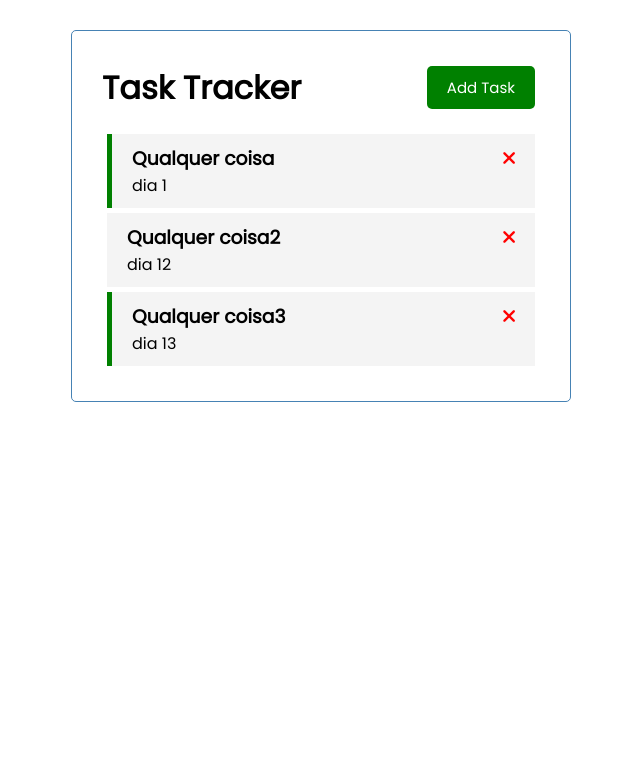
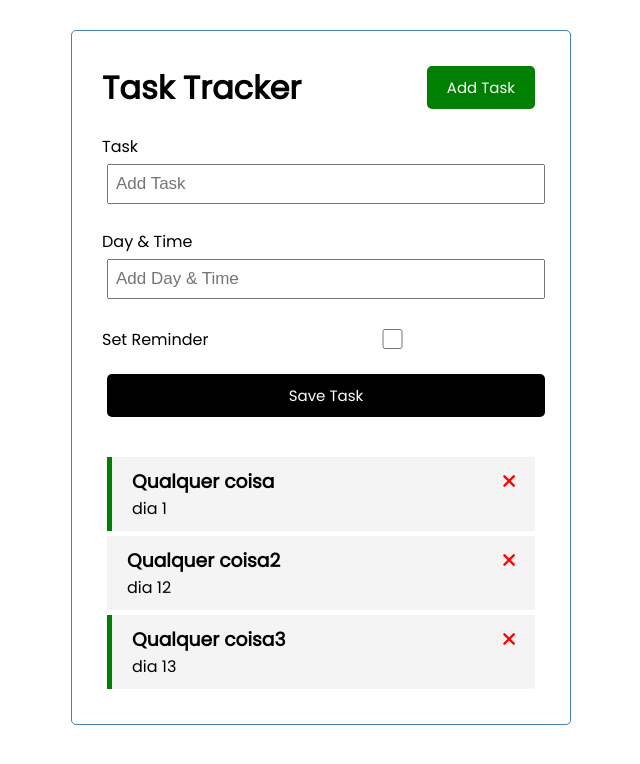
Before and after one commit to andreenakashima/task-list, a Vue app: page / in a window 1280 px wide. Shown: the top 764 px of the page, without its empty margins (319-959 px from the left). Built offline with nearby package versions, Linux system fonts and the light colour scheme.

Commit message:
Adicionado criação de tasks

```diff
--- a/src/App.vue
+++ b/src/App.vue
@@ -1,6 +1,7 @@
 <template>
   <div class="container">
     <Header title="Task Tracker" />
+    <AddTask @add-task="addTask" />
     <Tasks :tasks="tasks" @toggle-reminder="toggleReminder" @delete-task="deleteTask" />
   </div>
 </template>
@@ -8,19 +9,24 @@
 <script>
 import Header from "./components/Header";
 import Tasks from "./components/Tasks.vue"
+import AddTask from "./components/AddTask.vue"
 
 export default {
   name: 'App',
   components: {
     Header,
-    Tasks
+    Tasks,
+    AddTask
   },
   data() {
     return {
-      tasks: []
+      tasks: [],
     }
   },
   methods: {
+    addTask(task) {
+      this.tasks = [ ...this.tasks, task ];
+    },
     deleteTask(id) {
       if (confirm('Are you sure?')) {
         this.tasks = this.tasks.filter((task) => task.id !== id)
--- /dev/null
+++ b/src/components/AddTask.vue
@@ -0,0 +1,85 @@
+<template>
+    <form @submit="onSubmit" class="add-form">
+        <div class="form-control">
+            <label>Task</label>
+            <input type="text" v-model="text" name="text" placeholder="Add Task" />
+        </div>
+        <div class="form-control">
+            <label>Day & Time</label>
+            <input type="text" v-model="day" name="day" placeholder="Add Day & Time" />
+        </div>
+        <div class="form-control form-control-check">
+            <label>Set Reminder</label>
+            <input type="checkbox" v-model="reminder" name="reminder" />
+        </div>
+
+        <input type="submit" value="Save Task" class="btn btn-block" />
+    </form>
+</template>
+
+<script>
+export default {
+    name: 'AddTask',
+    data() {
+        return {
+            text: '',
+            day: '',
+            reminder: false
+        }
+    },
+    methods: {
+        onSubmit(e) {
+            e.preventDefault();
+            if(!this.text) {
+                alert('Please add a task')
+                return
+            }
+
+            const newTask = {
+                id: Math.floor(Math.random() * 100000),
+                text: this.text,
+                day: this.day,
+                reminder: this.reminder,
+            }
+
+            this.$emit('add-task', newTask);
+
+            this.text = '';
+            this.day = '';
+            this.reminder = '';
+        }
+    }
+}
+</script>
+
+
+<style scoped>
+.add-form {
+  margin-bottom: 40px;
+}
+.form-control {
+  margin: 20px 0;
+}
+.form-control label {
+  display: block;
+}
+.form-control input {
+  width: 100%;
+  height: 40px;
+  margin: 5px;
+  padding: 3px 7px;
+  font-size: 17px;
+}
+.form-control-check {
+  display: flex;
+  align-items: center;
+  justify-content: space-between;
+}
+.form-control-check label {
+  flex: 1;
+}
+.form-control-check input {
+  flex: 2;
+  height: 20px;
+}
+</style>
```
